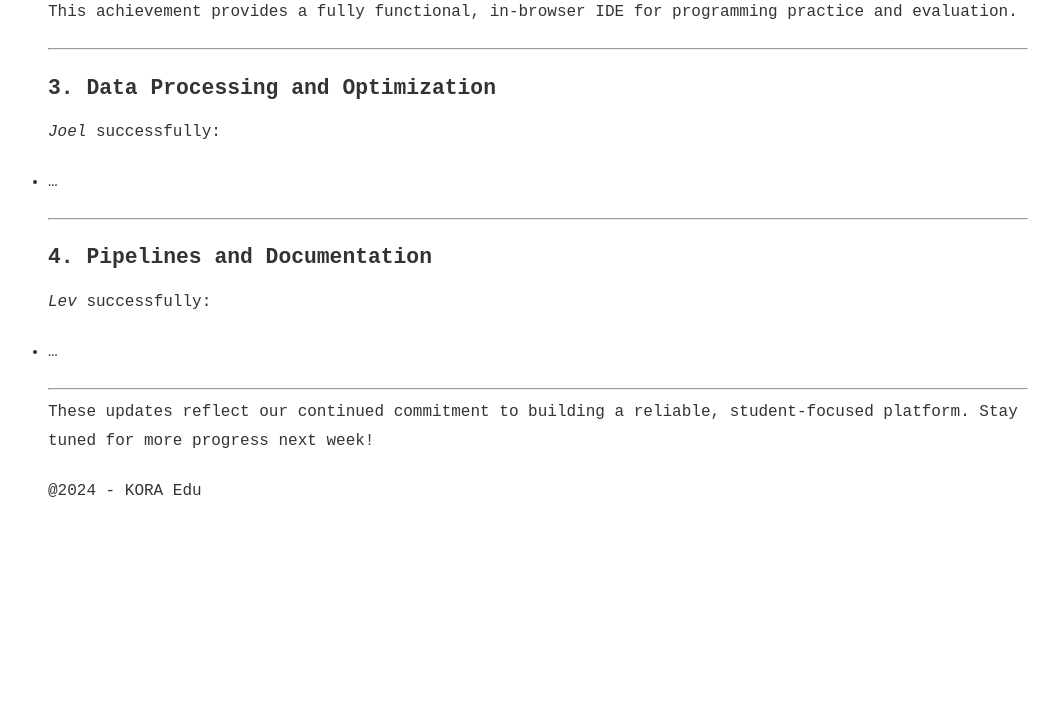
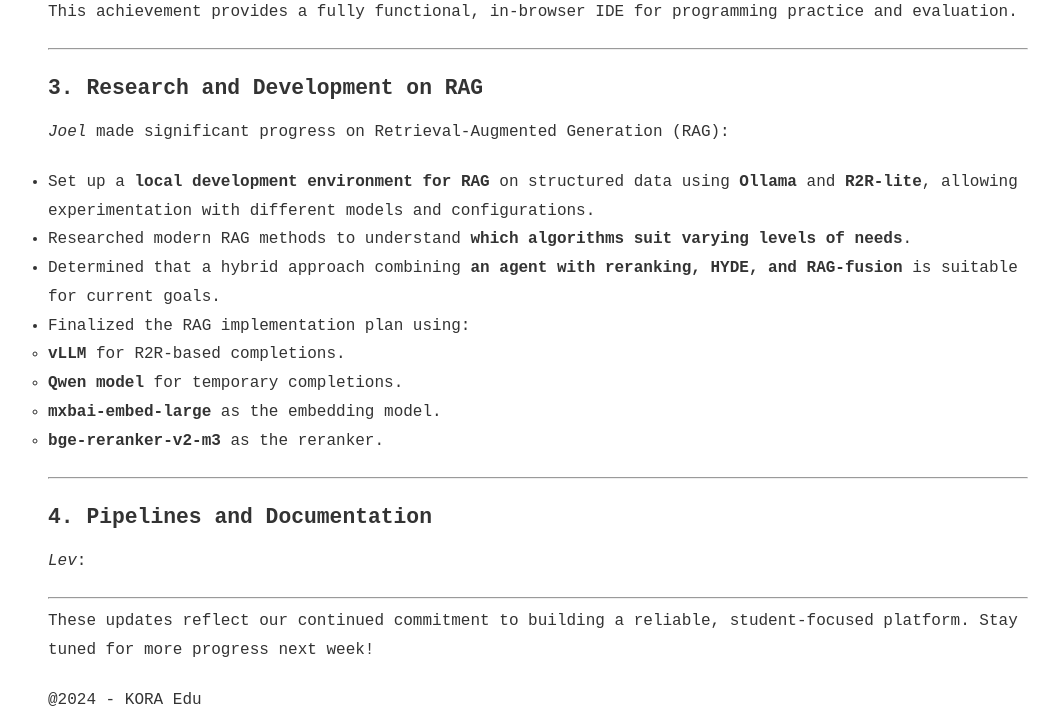
Before and after one commit to kora-edu/kora-edu.github.io, a Jekyll site: the page built from _posts/2024-12-05-weeklyupdate3.md, in a window 1280 px wide and 900 px high, scrolled down 949 px, cut to the strip 185-900 px from the top of the window. Shown: the whole strip, without its empty margins (102-1161 px from the left). Built offline with Jekyll 4.4.1, drawn with Linux system fonts in a browser that asks for light colours; before the commit the page ends 1640 px from its top, so only the background shows below that.

Commit message:
weekly update 3

```diff
--- a/_posts/2024-12-05-weeklyupdate3.md
+++ b/_posts/2024-12-05-weeklyupdate3.md
@@ -33,15 +33,21 @@ This achievement provides a fully functional, in-browser IDE for programming pra
 
 ---
 
-#### **3. Data Processing and Optimization**
-*Joel* successfully:
-- ...
+#### **3. Research and Development on RAG**
+*Joel* made significant progress on Retrieval-Augmented Generation (RAG):
+- Set up a **local development environment for RAG** on structured data using **Ollama** and **R2R-lite**, allowing experimentation with different models and configurations.
+- Researched modern RAG methods to understand **which algorithms suit varying levels of needs**.
+- Determined that a hybrid approach combining **an agent with reranking, HYDE, and RAG-fusion** is suitable for current goals.
+- Finalized the RAG implementation plan using:
+  - **vLLM** for R2R-based completions.
+  - **Qwen model** for temporary completions.
+  - **mxbai-embed-large** as the embedding model.
+  - **bge-reranker-v2-m3** as the reranker.
 
 ---
 
 #### **4. Pipelines and Documentation**
-*Lev* successfully:
-- ...
+*Lev*:
 
 ---
 
```
